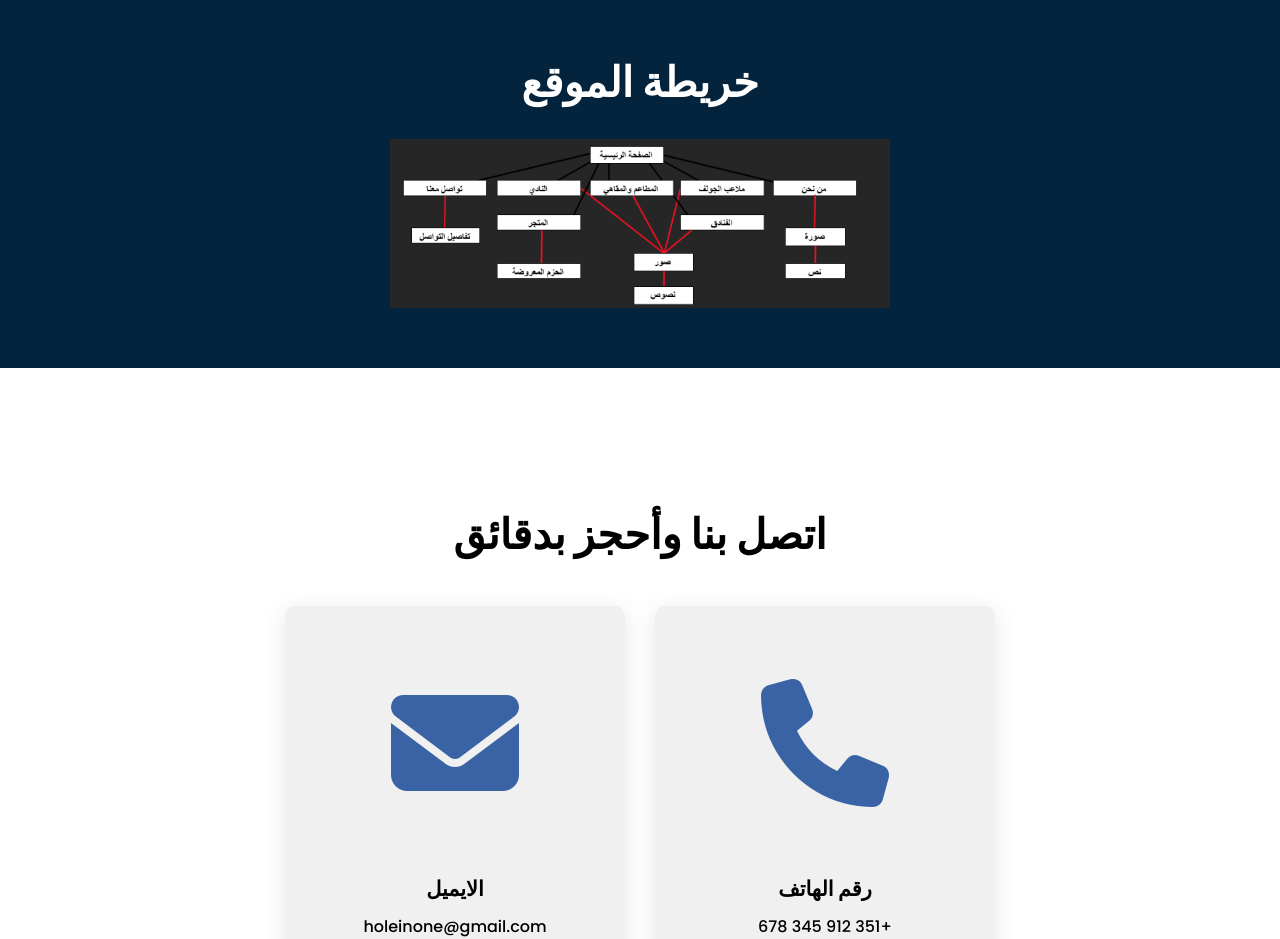
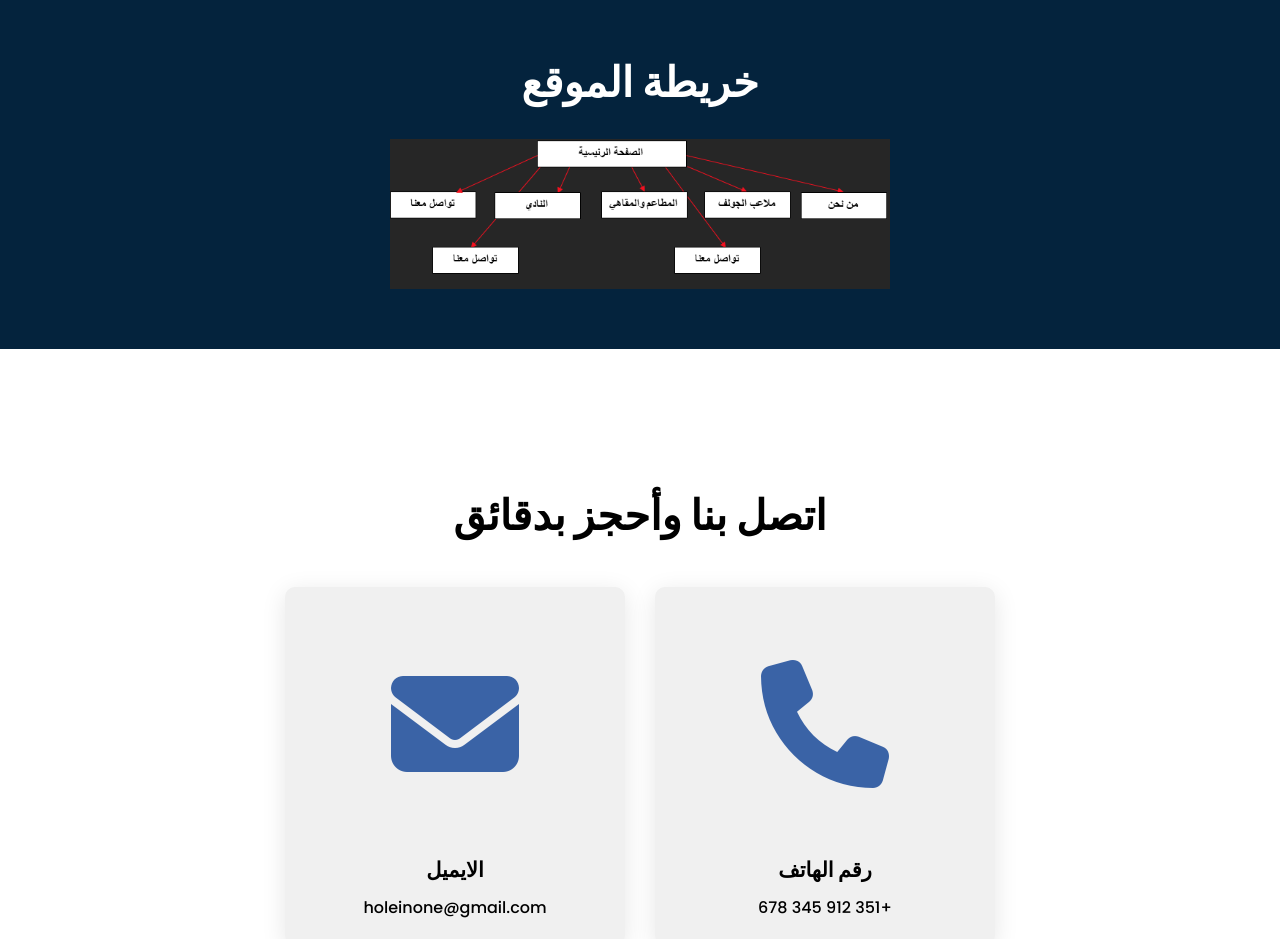
Before and after one commit to anonyunkonwn25/HoleinOne, a plain HTML site: page index.html in a window 1280 px wide. Shown: the part 7780-8719 px from the top of the page. Drawn offline with nearby package versions, Linux system fonts and the light colour scheme; a small style sheet from the web is missing.

Commit message:
Update index.html

```diff
--- a/index.html
+++ b/index.html
@@ -312,7 +312,7 @@
     <section class="site-map" id="map">
         <h2 class="title">خريطة الموقع</h2>
         <div class="map-img">
-            <img src="images/Screenshot 2025-03-04 133137.png" alt="خريطة الموقع" loading="lazy">
+            <img src="images/خريطة الموقع.png" alt="خريطة الموقع" loading="lazy">
         </div>
 
     </section>
```
